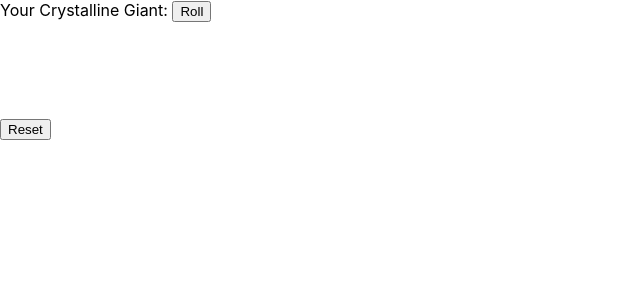
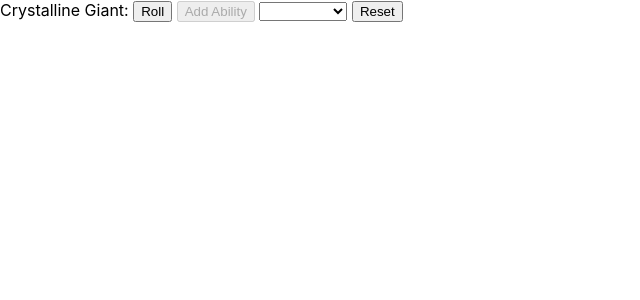
Before and after one commit to tvandort/crystalline-giant, a Next.js app: page / in a window 1280 px wide. Shown: the top 300 px of the page, without its empty margins (0-640 px from the left). Built offline with nearby package versions, Linux system fonts and the light colour scheme.

Commit message:
manually add abilities.

```diff
--- a/src/components/crystallineGiant.tsx
+++ b/src/components/crystallineGiant.tsx
@@ -1,18 +1,22 @@
-import React from 'react';
+import React, { useState } from 'react';
 import {
-  Ability,
   CrystallineGiantInitializer,
   CrystallineGiantReducer,
-  CrystallineGiant as CrystallineGiantState
+  CrystallineGiant as CrystallineGiantState,
+  AllAbilities,
+  Ability
 } from '@app/logic/crystallineGiant';
 import { useReducer } from 'react';
 
+const lastAbility = AllAbilities[9];
+
 const View = () => {
+  const [selectedAbility, setSelectedAbility] = useState<Ability | ''>('');
   const card = useCrystallineGiant();
 
   return (
     <div>
-      Your Crystalline Giant:&nbsp;
+      Crystalline Giant:&nbsp;
       <button
         onClick={() => {
           card.gainAbility();
@@ -26,22 +30,51 @@
       >
         Roll
       </button>
+      &nbsp;
+      <button
+        onClick={() => {
+          if (selectedAbility !== '') {
+            card.addAbility(selectedAbility);
+          }
+        }}
+        disabled={!card.CanGainAbility || selectedAbility === ''}
+        title={
+          card.CanGainAbility
+            ? 'Click to manually add an ability.'
+            : 'Cannot gain any more abilities.'
+        }
+      >
+        Add Ability
+      </button>
+      &nbsp;
+      <select
+        onBlur={({ target: { value } }) => setSelectedAbility(value as Ability)}
+        onChange={({ target: { value } }) =>
+          setSelectedAbility(value as Ability)
+        }
+        value={selectedAbility}
+      >
+        <option value=""></option>
+        {card.UngainedAbilities.map((ability) => (
+          <option key={ability} value={ability}>
+            {ability}
+          </option>
+        ))}
+      </select>
+      &nbsp;
+      <button
+        onClick={() => {
+          card.reset();
+          setSelectedAbility('');
+        }}
+      >
+        Reset
+      </button>
       <ul>
         {card.Abilities.map((ability) => (
           <li key={ability}>{ability}</li>
         ))}
       </ul>
-      <br />
-      <br />
-      <br />
-      <br />
-      <button
-        onClick={() => {
-          card.reset();
-        }}
-      >
-        Reset
-      </button>
     </div>
   );
 };
--- a/src/logic/crystallineGiant.ts
+++ b/src/logic/crystallineGiant.ts
@@ -64,18 +64,17 @@
 interface CrystallineGiantState {
   ungained: Abilities;
   gained: Abilities;
-  canGainAbility: boolean;
 }
 
 export function CrystallineGiantReducer(
   state: CrystallineGiantState,
-  action: CrystallineGiantActions
+  message: CrystallineGiantMessages
 ): CrystallineGiantState {
   const CanGainAbility = (abilities: Abilities) => {
     return abilities.length > 0;
   };
 
-  switch (action) {
+  switch (message.action) {
     case 'GAIN_ABILITY': {
       if (!CanGainAbility(state.ungained)) {
         return state;
@@ -87,12 +86,20 @@
       );
       return {
         gained: [...state.gained, newAbility],
-        ungained,
-        canGainAbility: CanGainAbility(ungained)
+        ungained
       };
     }
     case 'RESET': {
       return CrystallineGiantInitializer();
+    }
+    case 'ADD_ABILITY': {
+      const ungained = state.ungained.filter(
+        (ability) => ability !== message.ability
+      );
+      return {
+        gained: [...state.gained, message.ability],
+        ungained
+      };
     }
     default: {
       return state;
@@ -103,20 +110,22 @@
 export function CrystallineGiantInitializer(): CrystallineGiantState {
   return {
     gained: [],
-    ungained: AllAbilities,
-    canGainAbility: true
+    ungained: AllAbilities
   };
 }
 
-export type CrystallineGiantActions = 'GAIN_ABILITY' | 'RESET';
+export type CrystallineGiantMessages =
+  | { action: 'GAIN_ABILITY' }
+  | { action: 'RESET' }
+  | { action: 'ADD_ABILITY'; ability: Ability };
 
 export class CrystallineGiant {
   private state: CrystallineGiantState;
-  private dispatch: Dispatch<CrystallineGiantActions>;
+  private dispatch: Dispatch<CrystallineGiantMessages>;
 
   constructor(
     state: CrystallineGiantState,
-    dispatch: Dispatch<CrystallineGiantActions>
+    dispatch: Dispatch<CrystallineGiantMessages>
   ) {
     this.state = state;
     this.dispatch = dispatch;
@@ -130,11 +139,22 @@
     return this.state.ungained.length > 0;
   }
 
+  get UngainedAbilities(): Abilities {
+    return this.state.ungained;
+  }
+
   gainAbility = () => {
-    this.dispatch('GAIN_ABILITY');
+    this.dispatch({ action: 'GAIN_ABILITY' });
   };
 
   reset = () => {
-    this.dispatch('RESET');
+    this.dispatch({ action: 'RESET' });
+  };
+
+  addAbility = (ability: Ability) => {
+    this.dispatch({
+      action: 'ADD_ABILITY',
+      ability
+    });
   };
 }
--- a/tsconfig.json
+++ b/tsconfig.json
@@ -30,7 +30,7 @@
     "allowJs": true,
 
     "jsx": "preserve",
-    "jsxFactory": "React.createElement",
+    // "jsxFactory": "React.createElement",
 
     "sourceMap": true
   },
```
Also changed, not shown: 2 other files (tests, documents, lock files or other folders).
